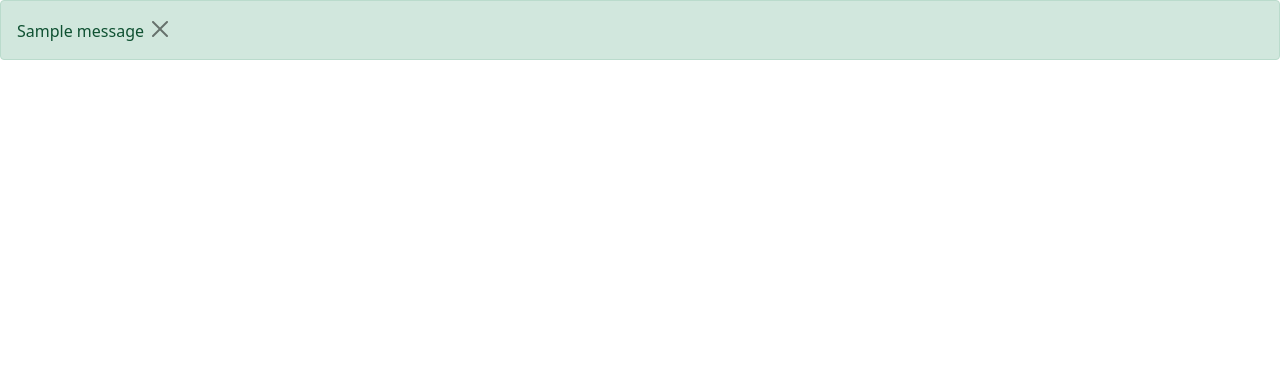
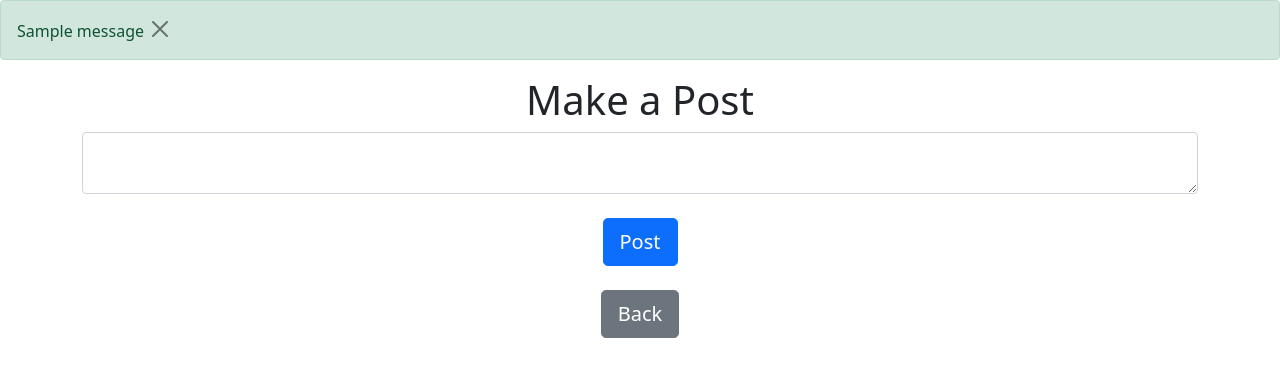
Before and after one commit to Musy0ka/Blog, a Flask app: template website/templates/create_post.html in a window 1280 px wide. Shown: the part 56-433 px from the top of the page. Run offline with Flask 2, Linux system fonts and the light colour scheme; the template is opened without the code that fills it, so the values that code supplies are empty; tables that the repository leaves empty hold one stand-in row (values such as "Sample post"); one stand-in notice (Sample message) is shown.

Commit message:
added create post html

```diff
--- a/website/__init__.py
+++ b/website/__init__.py
@@ -18,7 +18,7 @@ def create_app():
   app.register_blueprint(views, url_prefix="/")
   app.register_blueprint(auth, url_prefix="/")
 
-  from .models import User
+  from .models import User, Post
 
   create_database(app)
 
--- a/website/templates/base.html
+++ b/website/templates/base.html
@@ -26,16 +26,19 @@
         <div class="collapse navbar-collapse" id="navbar">
           <div class="navbar-nav">
             <a class="nav-item nav-link" href="/home">Home</a>
+            {% if user.is_authenticated %}
+            <a class="nav-item nav-link" href="/logout">Logout</a>
+            {% else %}
             <a class="nav-item nav-link" href="/login">Login</a>
             <a class="nav-item nav-link" href="/sign-up">Sign Up</a>
+            {% endif %}
           </div>
         </div>
       </div>
     </nav>
-    {% with messages = get_flashed_messages(with_categories=True) %}
-      {% if messages %}
-        {% for category, message in messages %}
-        {% if category == "error" %}
+    {% with messages = get_flashed_messages(with_categories=true) %} {% if
+    messages %} {% for category, message in messages %} {% if category ==
+    'error' %}
     <div class="alert alert-danger alter-dismissible fade show" role="alert">
       {{ message }}
       <button type="button" class="btn-close" data-bs-dismiss="alert"></button>
@@ -45,11 +48,7 @@
       {{ message }}
       <button type="button" class="btn-close" data-bs-dismiss="alert"></button>
     </div>
-        {% endif %}
-
-        {% endfor %}
-      {% endif %}
-    {% endwith %}
+    {% endif %} {% endfor %} {% endif %} {% endwith %}
     <div class="container">{% block content %}{% endblock %}</div>
     <script
       src="https://cdn.jsdelivr.net/npm/bootstrap@5.0.2/dist/js/bootstrap.bundle.min.js"
--- a/website/templates/create_post.html
+++ b/website/templates/create_post.html
@@ -1,3 +1,17 @@
+{% extends "base.html" %} {% block title %}Home{% endblock %} {% block content%}
+  <h1 align="center">Make a Post</h1>
 
-{% extends "base.html" %} {% block title %}Home{% endblock %} {% block content%}
-{% endblock %}
+  <form method="POST">
+    <textarea name="text" id="text" class="form-control"></textarea>
+    <br />
+    <div align="center">
+      <button type="submit" class="btn btn-lg btn-primary">Post</button>
+    </div>
+  </form>
+  <br />
+  <div align="center">
+    <a href="/home"
+      ><button type="button" class="btn btn-lg btn-secondary">Back</button></a
+    >
+  </div>
+  {% endblock %}
```
Lines whose indentation alone changed are shown as unchanged.
